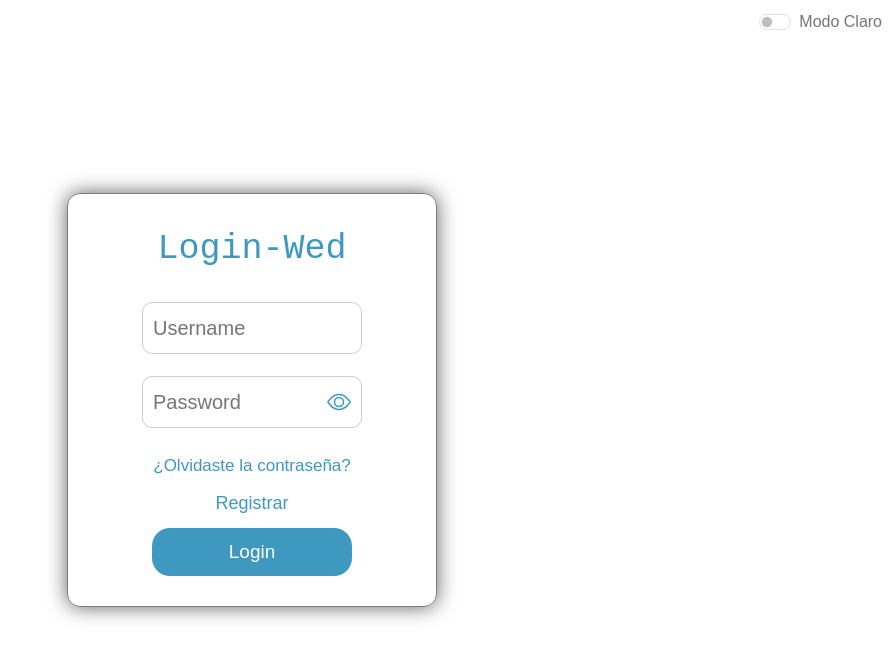
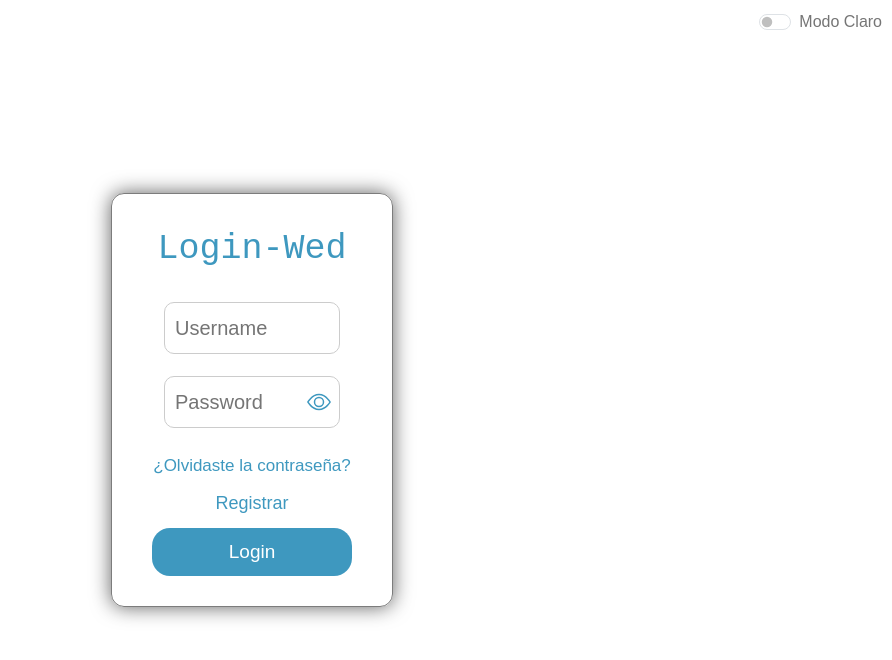
Before and after one commit to cris21p/Login-web, a React app in the folder frontend/: page / in a window 1280 px wide. Shown: the top 660 px of the page, without its empty margins (388-1280 px from the left). Built offline with nearby package versions, Linux system fonts and the light colour scheme; the HTML template or start-up script is replaced by a standard one.

Commit message:
Ajustar estilos de entrada y botones en la página de inicio de sesión

```diff
--- a/frontend/src/LoginPage.jsx
+++ b/frontend/src/LoginPage.jsx
@@ -128,11 +128,10 @@ export default function LoginPage() {
                   required
                   placeholder="Password"
                   autoComplete="current-password"
-                  style={{ width: '100%' }}
                 />
                 <button
                   type="button"
-                  style={{ position: 'absolute', right: '5px', top: '50%', transform: 'translateY(-50%)', background: 'none', border: 'none', cursor: 'pointer', color: '#3e98bf', display: 'flex', alignItems: 'center'}}
+                  style={{ position: 'absolute', right: '25px', top: '50%', transform: 'translateY(-50%)', background: 'none', border: 'none', cursor: 'pointer', color: '#3e98bf', display: 'flex', alignItems: 'center'}}
                   onClick={() => setShowPasswordLogin((v) => !v)}
                   tabIndex={-1}
                   aria-label={showPasswordLogin ? 'Ocultar contraseña' : 'Mostrar contraseña'}
@@ -159,11 +158,11 @@ export default function LoginPage() {
         ) : (
           <div className="register" key="register-form" style={{ display: 'flex' }}>
             <h2>
-              <a href="index.html">login-Wed</a>
+              <a href="index.html">Login-Wed</a>
             </h2>
             <form onSubmit={handleRegisterSubmit} autoComplete="on">
                 <div style={{ position: 'relative', width: '220px', margin: '0 auto' }} >
-                    <input className="contra" type="email" id="correo" required name="correo" placeholder="Correo" autoComplete="email" />
+                    <input className="contra" type="email" id="correo" required name="correo" placeholder="Username" autoComplete="email" />
                 </div>
               <div style={{ position: 'relative', width: '220px', margin: '0 auto' }}>
                 <input
@@ -172,13 +171,12 @@ export default function LoginPage() {
                   id="contraseña"
                   required
                   name="contraseña"
-                  placeholder="Contraseña"
+                  placeholder="Password"
                   autoComplete="new-password"
-                  style={{ width: '100%' }}
                 />
                 <button
                   type="button"
-                  style={{ position: 'absolute', right: '5px', top: '50%', transform: 'translateY(-50%)', background: 'none', border: 'none', cursor: 'pointer', color: '#3e98bf', display: 'flex', alignItems: 'center'}}
+                  style={{ position: 'absolute', right: '25px', top: '50%', transform: 'translateY(-50%)', background: 'none', border: 'none', cursor: 'pointer', color: '#3e98bf', display: 'flex', alignItems: 'center'}}
                   onClick={() => setShowPasswordRegister((v) => !v)}
                   tabIndex={-1}
                   aria-label={showPasswordRegister ? 'Ocultar contraseña' : 'Mostrar contraseña'}
--- a/frontend/src/styles.css
+++ b/frontend/src/styles.css
@@ -23,7 +23,8 @@ body {
 
 .form-container{
     display: flex;
-    width: 370px;
+    min-width: 15rem;
+    max-width: 25rem;
     height: auto;
     flex-direction: column;
     align-items: center;
@@ -55,17 +56,8 @@ form{
     justify-content: center;
 }
 
-input.ct, input.pd {
-    width: 100%;
-    padding: 10px;
-    font-size: 20px;
-    margin: 10px 0;
-    border: 1px solid #ccc;
-    border-radius: 10px;
-}
-
 .contra, .password {
-    width: 100%;
+    width: 80%;
     padding: 10px;
     font-size: 20px;
     margin: 10px 0;
@@ -128,7 +120,8 @@ input.ct, input.pd {
 
 .register{
     display: none;
-    width: 370px;
+    min-width: 15rem;
+    max-width: 25rem;
     height: auto;
     font-family: Arial, sans-serif;
     flex-direction: column;
@@ -170,7 +163,7 @@ h2 a{
 }
 
 .fecha{
-    width: 100%;
+    width: 80%;
     padding: 10px;
     margin: 10px 0;
     font-size: 20px;
```
